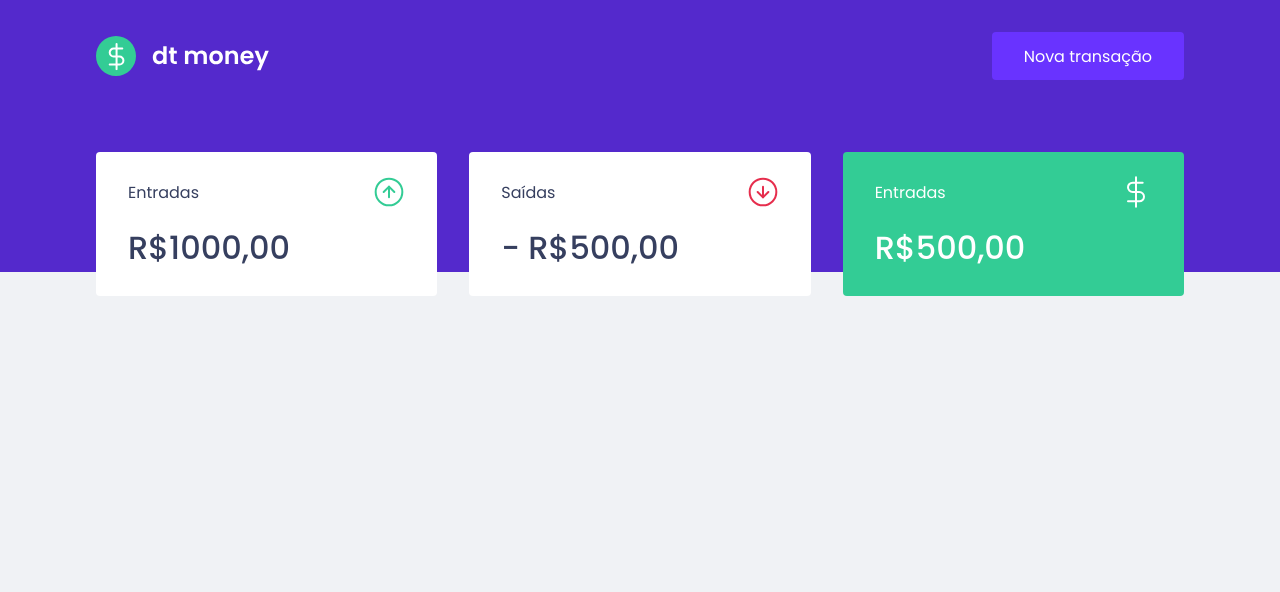
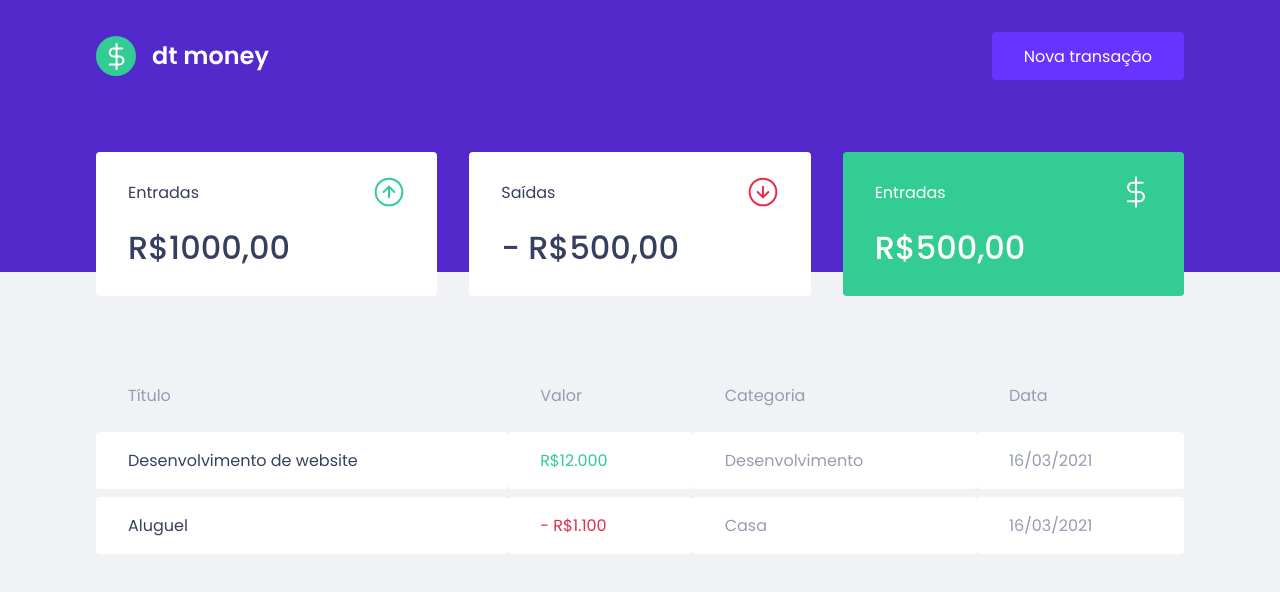
Before and after one commit to gbortoloni/02-financas-react, a React (Create React App) app: page / in a window 1280 px wide. Shown: the top 592 px of the page. Built offline with nearby package versions, Linux system fonts and the light colour scheme.

Commit message:
feat(front): criando componente de tabela

```diff
--- a/src/components/Dashboard/index.tsx
+++ b/src/components/Dashboard/index.tsx
@@ -1,4 +1,5 @@
 import { Summary } from '../Summary'
+import { TransactionsTable } from '../TransactionsTable'
 
 import { Container } from './styles'
 
@@ -6,6 +7,7 @@ export function Dashboard() {
     return (
         <Container>
             <Summary />
+            <TransactionsTable />
         </Container>
     );
 }
--- /dev/null
+++ b/src/components/TransactionsTable/index.tsx
@@ -0,0 +1,33 @@
+import { Container } from "./styles";
+
+export function TransactionsTable() {
+    return (
+        <Container>
+            <table>
+                <thead>
+                    <tr>
+                        <th>Título</th>
+                        <th>Valor</th>
+                        <th>Categoria</th>
+                        <th>Data</th>
+                    </tr>
+                </thead>
+
+                <tbody>
+                    <tr>
+                        <td>Desenvolvimento de website</td>
+                        <td className="deposit">R$12.000</td>
+                        <td>Desenvolvimento</td>
+                        <td>16/03/2021</td>
+                    </tr>
+                    <tr>
+                        <td>Aluguel</td>
+                        <td className="withdraw">- R$1.100</td>
+                        <td>Casa</td>
+                        <td>16/03/2021</td>
+                    </tr>
+                </tbody>
+            </table>
+        </Container>
+    )
+}
--- /dev/null
+++ b/src/components/TransactionsTable/styles.ts
@@ -0,0 +1,38 @@
+import styled from 'styled-components'
+
+export const Container = styled.div`
+    margin-top: 4rem;
+
+    table {
+        width: 100%;
+        border-spacing: 0 0.5rem;
+
+        th {
+            color: var(--text-body);
+            font-weight: 400;
+            padding: 1rem 2rem;
+            text-align: left;
+            line-height: 1.5rem;
+        }
+
+        td {
+            padding: 1rem 2rem;
+            border: 0;
+            background: var(--shape);
+            color: var(--text-body);
+            border-radius: 0.25rem;
+
+            &:first-child {
+                color: var(--text-title);
+            }
+
+            &.deposit {
+                color: var(--green);
+            }
+
+            &.withdraw {
+                color: var(--red);
+            }
+        }
+    }
+`;
```
